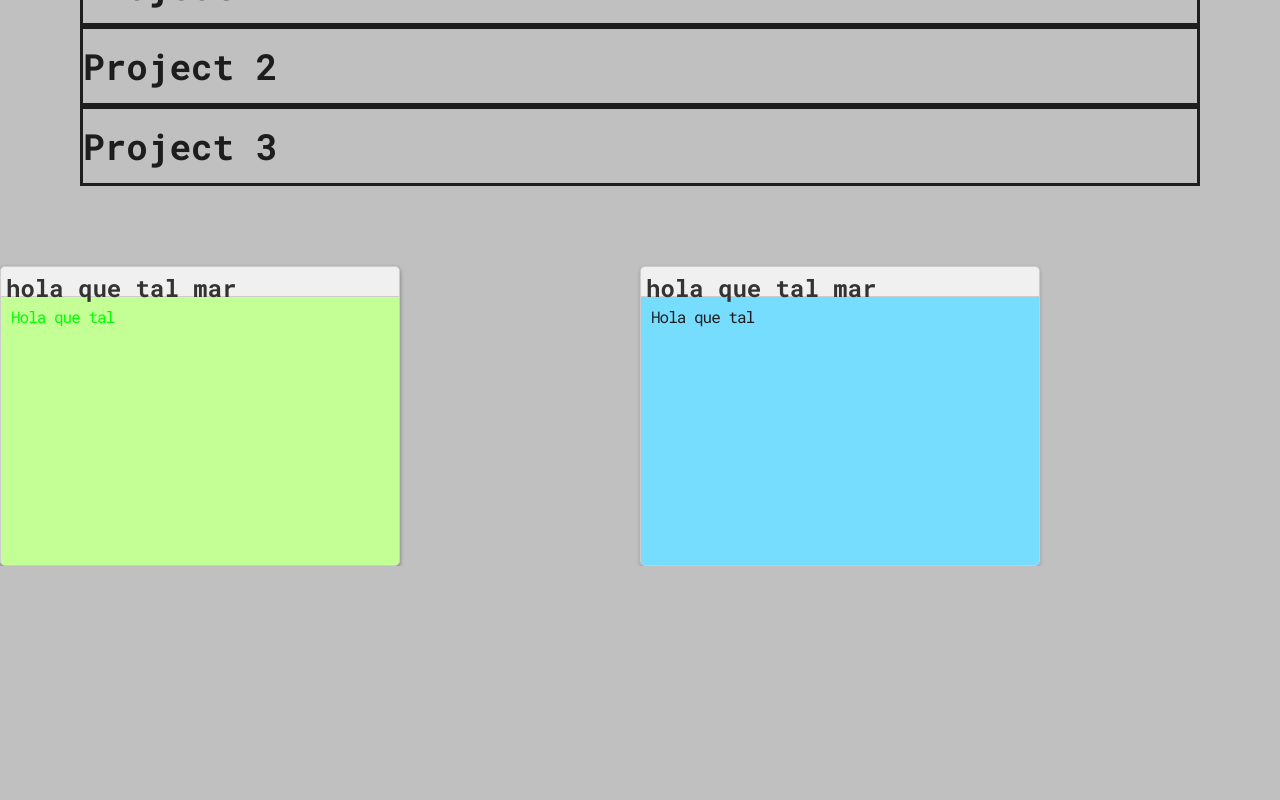
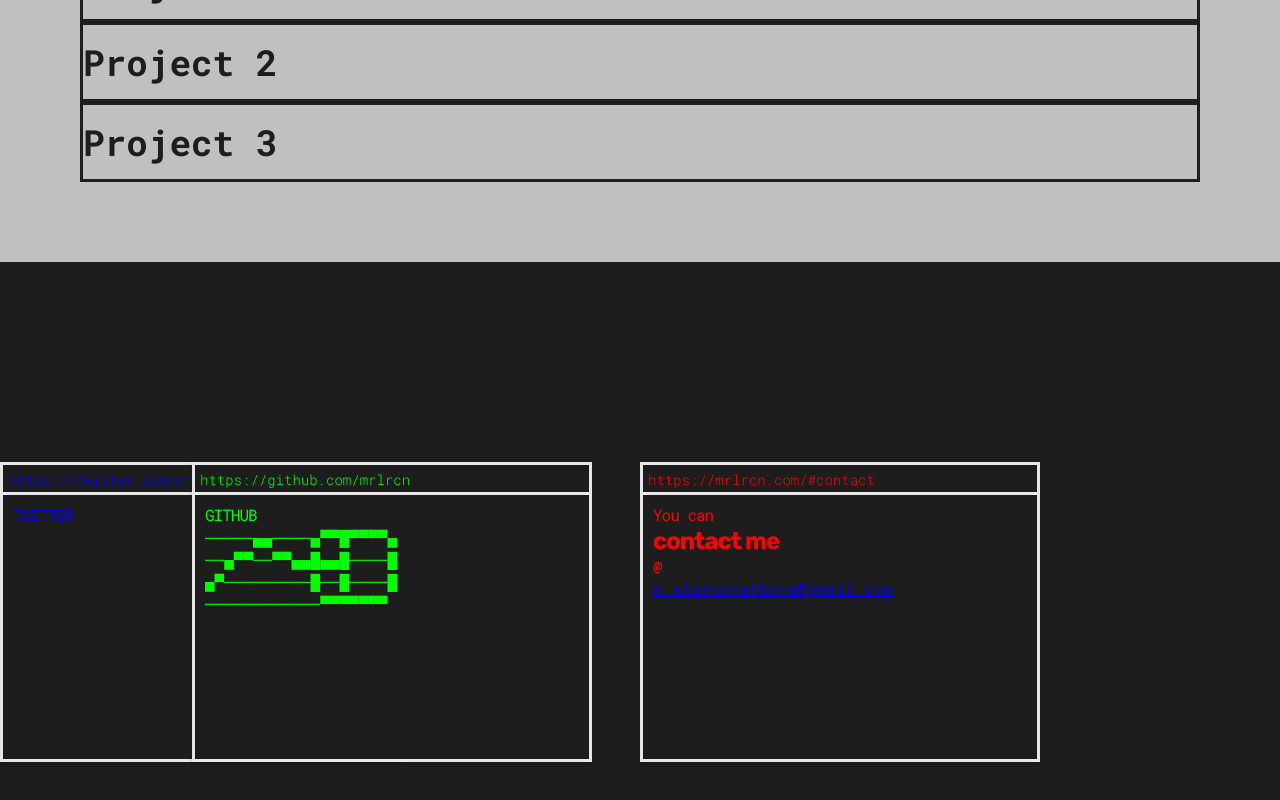
Before and after one commit to mrlrcn/styleguide, a React (Vite) app: page / in a window 1280 px wide. Shown: the part 1658-2458 px from the top of the page. Before the commit the page ends 2224 px from the top, so only its background shows below. Built offline with nearby package versions, Linux system fonts and the light colour scheme.

Commit message:
💄Styling cards

```diff
--- a/src/components/Card/Card.css
+++ /dev/null
@@ -1,43 +0,0 @@
-.draggable {
-    width: 400px;
-    height: 300px;
-    position: absolute;
-    background-color: #FFFFFF;
-    border: 1px solid #CCCCCC;
-    border-radius: 5px;
-    box-shadow: 0px 2px 4px rgba(0, 0, 0, 0.2);
-    overflow: hidden;
-    cursor: pointer;
-  }
-
-  .red {
-    background-color: #FF6B6B;
-  }
-
-  .blue {
-    background-color: #77DDFF;
-  }
-
-  .green {
-    background-color: #C3FF95;
-  }
-
-  .title-bar {
-    width: 100%;
-    height: 30px;
-    background-color: #F0F0F0;
-    border-bottom: 1px solid #CCCCCC;
-    padding: 5px;
-  }
-
-  .title {
-    margin: 0;
-    font-weight: bold;
-    color: #333333;
-  }
-
-  .content {
-    height: calc(100% - 30px);
-    padding: 10px;
-    overflow-y: auto;
-  }
--- a/src/components/Card/Card.jsx
+++ b/src/components/Card/Card.jsx
@@ -1,5 +1,5 @@
 import { useEffect } from 'react';
-import './Card.css';
+import './Card.scss';
 export default function Card(props) {
 
     const color = props.color || 'red';
--- /dev/null
+++ b/src/components/Card/Card.scss
@@ -0,0 +1,66 @@
+@import "../../scss/_variables.scss";
+@import "../../scss/_mixins.scss";
+
+.draggable {
+  width: 300px;
+  height: 200px;
+
+  position: absolute;
+  overflow: hidden;
+  cursor: pointer;
+
+  background-color: $color-black;
+  color: $color-white;
+  border: 3px solid $color-white;
+  box-shadow: 0px 2px 4px rgba(0, 0, 0, 0.2);
+
+  &:hover {
+    color: $color-black;
+    background-color: $color-white;
+    border: $border-style;
+  }
+
+  @include mq($bp-small-desktop) {
+    width: 400px;
+    height: 300px;
+  }
+}
+
+.title-bar {
+  width: 100%;
+  height: 30px;
+  border-bottom: 3px solid $color-white;
+  padding: 5px;
+}
+.draggable:hover .title-bar {
+  border-color: $color-black;
+}
+.title {
+  margin: 0;
+  font-weight: $font-weight-light;
+  font-size: $font-size-14;
+}
+
+.content {
+  height: calc(100% - 30px);
+  padding: 10px;
+  overflow-y: auto;
+}
+
+.red {
+  color: $color-red;
+}
+
+.blue {
+  color: $color-blue;
+}
+
+.green {
+  color: $color-green;
+}
+
+.contact-card {
+  display: flex;
+  &__icon {
+  }
+}
--- a/src/scss/_site.scss
+++ b/src/scss/_site.scss
@@ -50,11 +50,16 @@ body {
   }
 
   &__contact {
+    width: 100%;
+    height: 400px;
+    padding-top: 100px;
+    padding-bottom: 100px;
     background-color: $color-black;
+
+    @include mq($bp-small-desktop) {
+      height: 600px;
+      padding-top: 200px;
+      padding-bottom: 200px;
+    }
   }
 }
-
-#container {
-  width: 100%;
-  height: 100vh;
-}
--- a/src/views/Home/Home.jsx
+++ b/src/views/Home/Home.jsx
@@ -1,6 +1,6 @@
 import Container from "../../components/AboutMe/Container"
 import ListView from "../../components/ListView/ListView"
-
+import Buttons from "../../components/buttons/Buttons"
 import Topbar from "../../components/Topbar/Topbar"
 import Hero from "../../components/Hero/Hero"
 import AboutMe from "../../components/AboutMe/AboutMe"
@@ -32,7 +32,7 @@ export default function Home() {
             </section>
 
             <section className="section section__featuredprojects section-padding" id="featuredprojects">
-                <h5>Some of my work</h5>
+                <h6>Some of my work</h6>
                 <ListView
                     name='Project 1'
                 />
@@ -46,11 +46,32 @@ export default function Home() {
                 />
             </section>
 
-            <div style={{ position: 'relative'}}>
-                <Card color="red" x="10" title="hola que tal mar"><p>Hola que tal </p></Card>
-                <Card color="green" title="hola que tal mar"><p>Hola que tal </p></Card>
-                <Card color="blue" x="30" y="50" title="hola que tal mar"><p>Hola que tal </p></Card>
-            </div>
+            <section className="section section__contact">
+
+                <div style={{ position: 'relative'}}>
+                    <Card color="blue"  title="https://twitter.com/mrlrcn"><p>TWITTER</p></Card>
+                    <Card color="green"  y="15" title="https://github.com/mrlrcn">
+
+                    <p>GITHUB</p>
+                        <span className="contact-card__ascii">
+                            ─────▄▄────▄▀▀█▀▀▀▀▄
+                            ──▄▀▀──▀▀▄▄█▄▄█────█
+                            ▄▀─────────█──█────█
+                            ────────────▀▀▀▀▀▀▀
+                        </span>
+                    </Card>
+
+                    <Card color="red" x="30" y="50" title="https://mrlrcn.com/#contact">
+
+                        <p>You can <span><h5>contact me</h5></span> @</p>
+
+                        <a className="contact-card__link" href="mailto:m.alarconarbona@gmail.com" target="_blank">m.alarconarbona@gmail.com</a>
+
+                    </Card>
+                </div>
+
+            </section>
+
         </>
     )
 }
```
